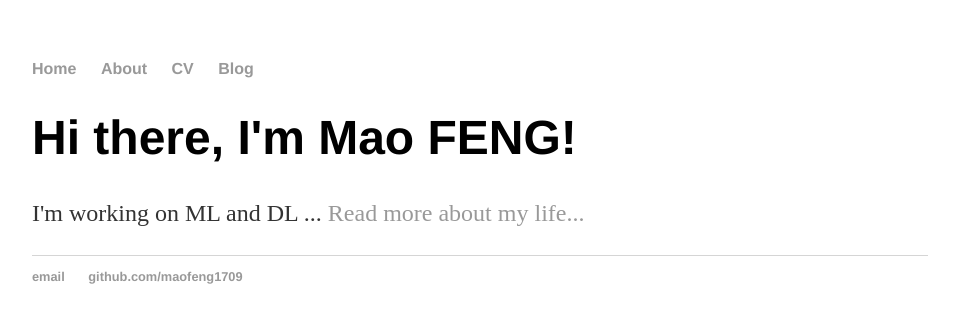
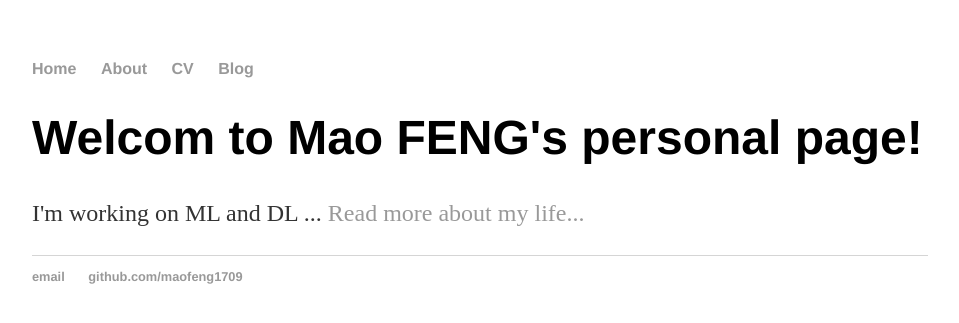
Before and after one commit to maofeng1709/maofeng.github.io, a Jekyll site: the page built from index.html, in a window 1280 px wide. Shown: the top 323 px of the page, without its empty margins (160-1119 px from the left). Built offline with Jekyll 4.4.1, drawn with Linux system fonts in a browser that asks for light colours.

Commit message:
Update index.html

```diff
--- a/index.html
+++ b/index.html
@@ -3,6 +3,6 @@ title: This is my home page
 layout: default
 ---
 <div class="blurb">
-	<h1>Hi there, I'm Mao FENG!</h1>
+	<h1>Welcom to Mao FENG's personal page!</h1>
 	<p>I'm working on ML and DL ...  <a href="/about">Read more about my life...</a></p>
 </div><!-- /.blurb -->
```
